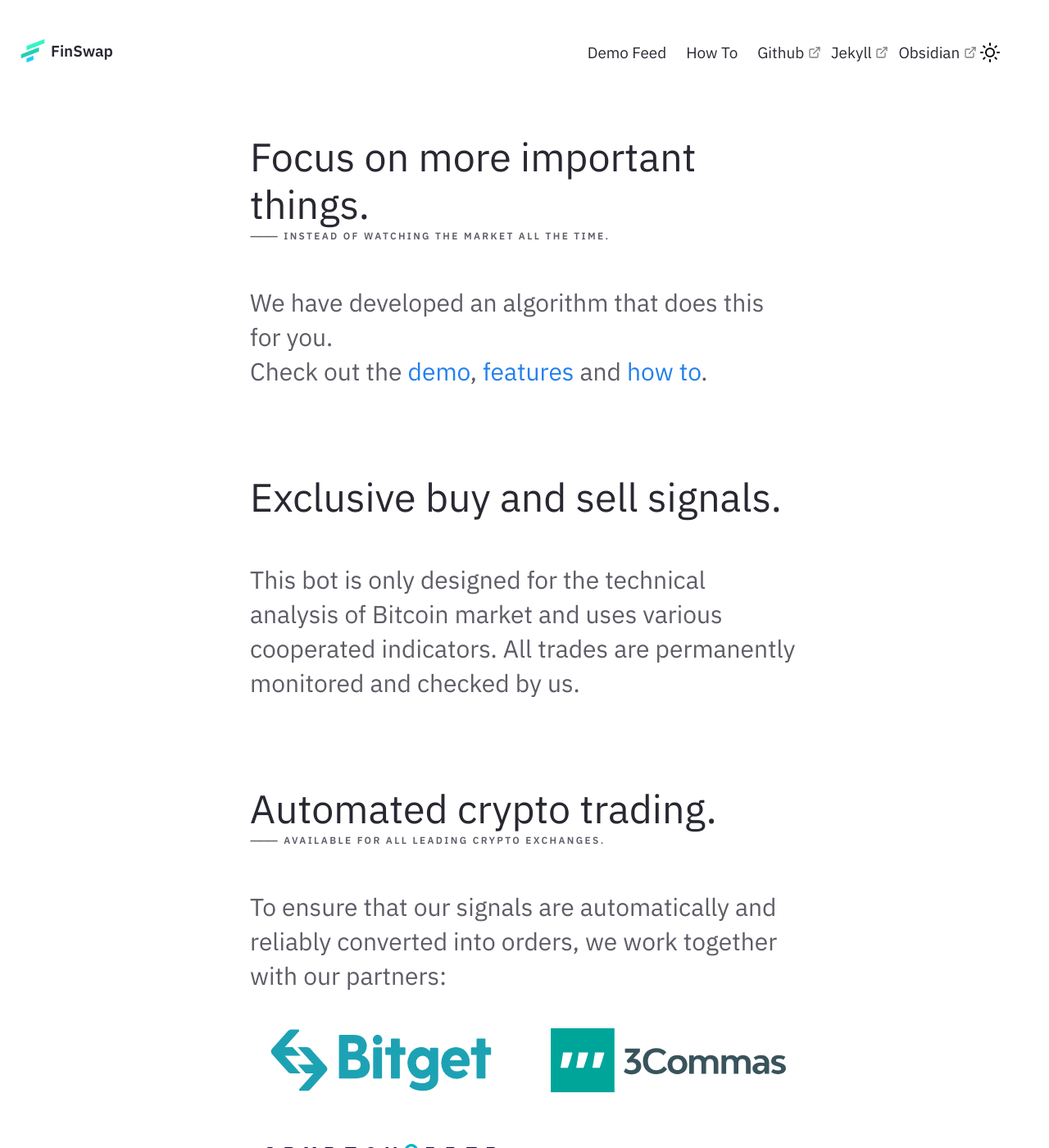
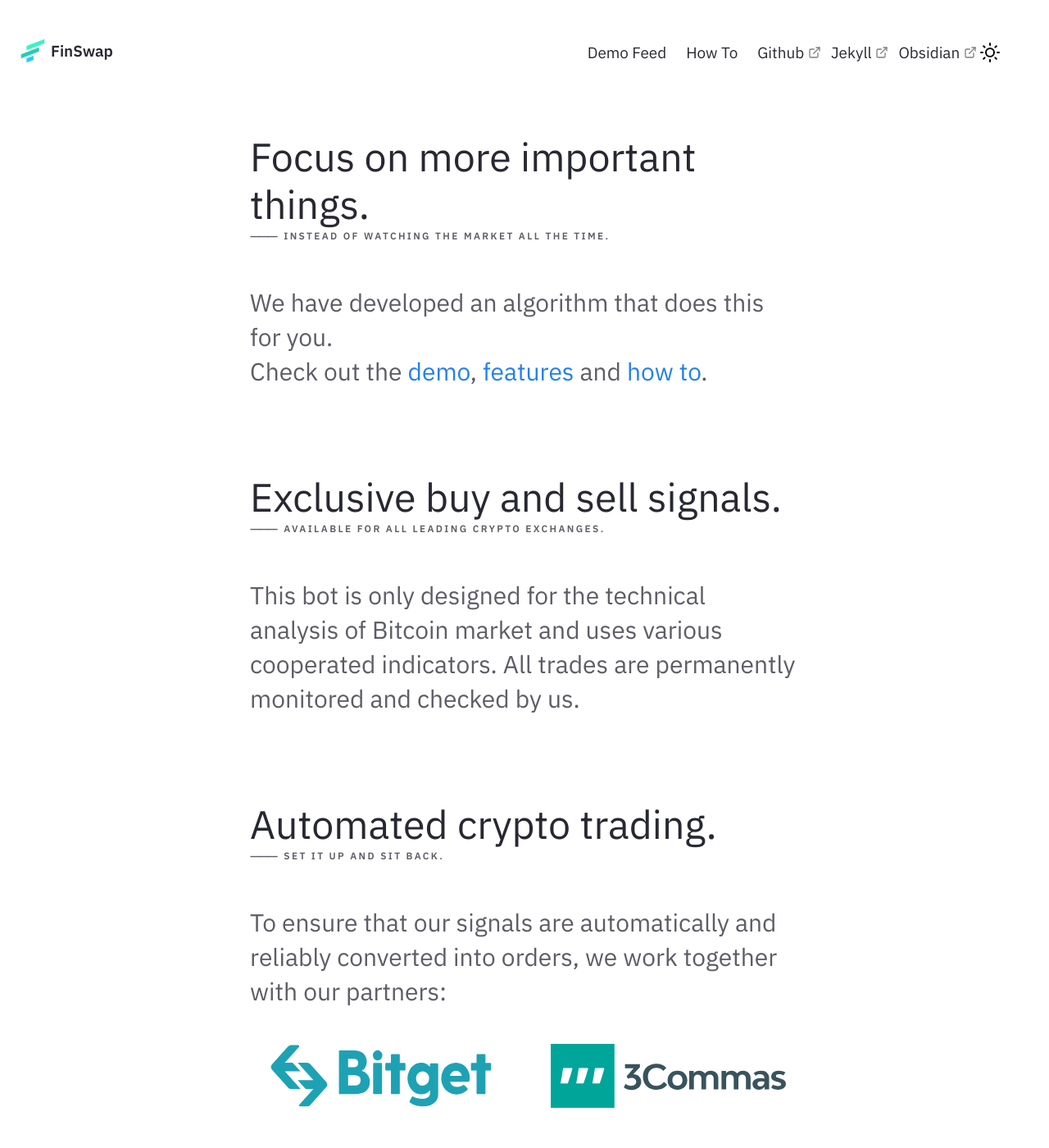
Before and after one commit to kevinroku/nroku.github.io, a Jekyll site: the page built from pages/index.md, in a window 1280 px wide and 1400 px high. Shown: the whole window at 82% size. Built offline with Jekyll 4.4.1, drawn with Linux system fonts in a browser that asks for light colours.

Commit message:
Update Homepage.html

```diff
--- a/_includes/Homepage.html
+++ b/_includes/Homepage.html
@@ -9,6 +9,7 @@
 </div>
 <div class="home-intro">
     <div class="jumbo">Exclusive buy and sell signals. </div>
+    <h5 class="meta-title">⸻ Available for all leading Crypto exchanges.</h5>
     <div class="home-sub-text"> <h3>
         This bot is only designed for the technical analysis of Bitcoin market and uses various cooperated indicators.
         All trades are permanently monitored and checked by us.
@@ -17,7 +18,7 @@
 </div>
 <div class="home-intro">
     <div class="jumbo">Automated crypto trading. </div>
-    <h5 class="meta-title">⸻ Available for all leading Crypto exchanges.</h5>
+    <h5 class="meta-title">⸻ Set it up and sit back.</h5>
     <div class="home-sub-text"> <h3>
         To ensure that our signals are automatically and reliably converted into orders, we work together with our partners:
         </h3>
@@ -36,6 +37,10 @@
                         <img src="{{ '/assets/img/cryptohopper.svg' | relative_url }}"></a>
          </div>
     </div>
+        <div class="home-sub-text"> <h3>
+        To ensure that our signals are automatically and reliably converted into orders, we work together with our partners:
+        </h3>
+    </div>
 </div>
 <div class="home-intro">
     <div class="jumbo">Who we are. </div>
```
